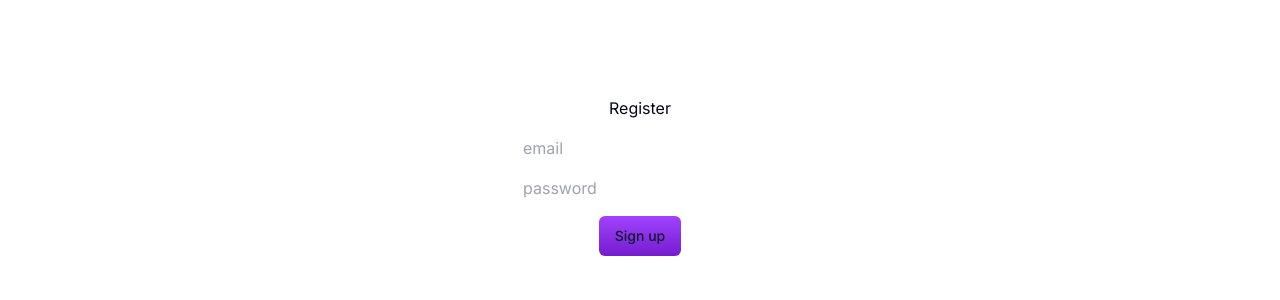
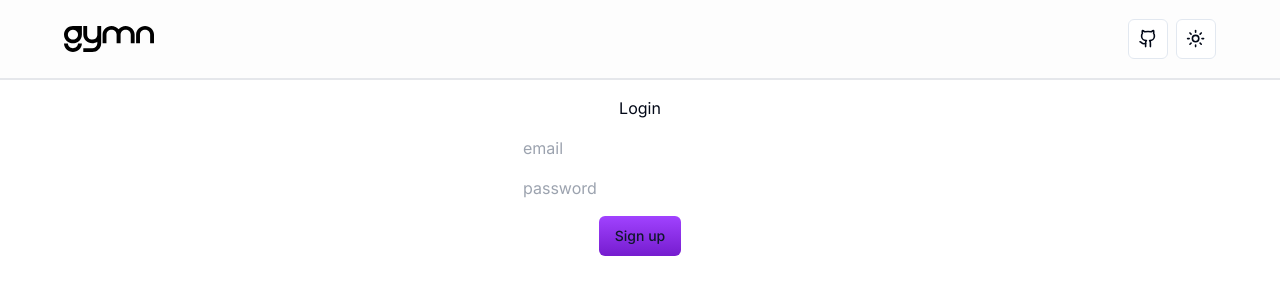
Before and after one commit to risixdzn/gymn, a Next.js app: page /login in a window 1280 px wide. Shown: the top 300 px of the page. Built offline with nearby package versions, Linux system fonts and the light colour scheme; no server answers.

Commit message:
:milky_way: (feature) Navbar design + Route groups

```diff
--- /dev/null
+++ b/app/(guest)/layout.tsx
@@ -0,0 +1,29 @@
+import '../globals.css'
+import { Inter } from 'next/font/google'
+
+import { ThemeProvider } from '@/components/ThemeProvider'
+import Navbar from '@/components/Navbar'
+
+const inter = Inter({ subsets: ['latin'] })
+
+export const metadata = {
+  title: 'Gymn',
+  description: 'Um aplicativo, duas perspectivas',
+}
+
+export default function RootLayout({
+  children,
+}: {
+  children: React.ReactNode
+}) {
+  return (
+    <html lang="en">
+      <body className={inter.className}>
+        <ThemeProvider attribute='class' defaultTheme='system' enableSystem>
+          <Navbar/>
+          {children}
+        </ThemeProvider>
+      </body>
+    </html>
+  )
+}
--- a/app/login/page.tsx
+++ b/app/(guest)/login/page.tsx
@@ -15,9 +15,10 @@
         })
         console.log(data)
     }
+
     return(
         <main className="flex min-h-screen flex-col items-center p-24 gap-4">
-            <h1>Register</h1>
+            <h1>Login</h1>
             <input type='email' placeholder="email" onChange={(e)=> setFormEmail(e.target.value)}></input>
             <input type='password' placeholder="password" onChange={(e)=> setFormPassword(e.target.value)}></input>
             <Button onClick={signUp} variant={"highlight"}>Sign up</Button>
--- a/app/page.tsx
+++ b/app/(guest)/page.tsx
@@ -1,5 +1,4 @@
 import Image from 'next/image'
-
 import { ModeToggle } from '@/components/ModeToggle'
 
 export default function Home() {
--- a/app/layout.tsx
+++ b/app/(logged-in)/layout.tsx
@@ -1,4 +1,4 @@
-import './globals.css'
+import '../globals.css'
 import { Inter } from 'next/font/google'
 
 import { ThemeProvider } from '@/components/ThemeProvider'
@@ -6,8 +6,8 @@
 const inter = Inter({ subsets: ['latin'] })
 
 export const metadata = {
-  title: 'Create Next App',
-  description: 'Generated by create next app',
+  title: 'Gymn - Dashboard',
+  description: 'Um aplicativo, duas perspectivas',
 }
 
 export default function RootLayout({
--- /dev/null
+++ b/components/Navbar.tsx
@@ -0,0 +1,46 @@
+import Image from "next/image"
+import GymnLogo from '../public/gymn_BlackTextLogo.svg'
+import { ModeToggle } from "./ModeToggle"
+import { Button } from "./ui/button"
+import { Github } from "lucide-react"
+import {
+    Tooltip,
+    TooltipContent,
+    TooltipProvider,
+    TooltipTrigger,
+  } from "@/components/ui/tooltip"
+
+export default function Navbar(){
+    return (
+        <header>
+            <div className="
+                fixed z-50 bg-clip-padding backdrop-filter backdrop-blur-sm bg-opacity-20
+                bg-gray-100 border-gray-200
+                dark:bg-zinc-950 dark:border-zinc-900 dark:bg-opacity-20
+                w-full h-20 flex items-center justify-center border-b-2 "
+            >
+                <div className="w-[100%] max-w-6xl h-20 flex items-center justify-between">
+                    <Image src={GymnLogo} alt='' width={90} className="dark:invert"/>
+                    <div className="flex items-center justify-center gap-2">
+                        <TooltipProvider>
+                            <Tooltip>
+                                <TooltipTrigger asChild>
+                                    <a href='https://github.com/risixdzn/gymn' target="_blank">
+                                        <Button variant={"outline"} size={'icon'}>
+                                            <Github className="h-[1.2rem]"/>
+                                        </Button>
+                                    </a>
+                                </TooltipTrigger>
+                                <TooltipContent>
+                                    <p>Github repo!</p>
+                                </TooltipContent>
+                            </Tooltip>
+                        </TooltipProvider>
+
+                        <ModeToggle/>
+                    </div>
+                </div>
+            </div>
+        </header>
+    )
+}
--- /dev/null
+++ b/components/ui/tooltip.tsx
@@ -0,0 +1,30 @@
+"use client"
+
+import * as React from "react"
+import * as TooltipPrimitive from "@radix-ui/react-tooltip"
+
+import { cn } from "@/lib/utils"
+
+const TooltipProvider = TooltipPrimitive.Provider
+
+const Tooltip = TooltipPrimitive.Root
+
+const TooltipTrigger = TooltipPrimitive.Trigger
+
+const TooltipContent = React.forwardRef<
+  React.ElementRef<typeof TooltipPrimitive.Content>,
+  React.ComponentPropsWithoutRef<typeof TooltipPrimitive.Content>
+>(({ className, sideOffset = 4, ...props }, ref) => (
+  <TooltipPrimitive.Content
+    ref={ref}
+    sideOffset={sideOffset}
+    className={cn(
+      "z-50 overflow-hidden rounded-md border bg-popover px-3 py-1.5 text-sm text-popover-foreground shadow-md animate-in fade-in-0 zoom-in-95 data-[state=closed]:animate-out data-[state=closed]:fade-out-0 data-[state=closed]:zoom-out-95 data-[side=bottom]:slide-in-from-top-2 data-[side=left]:slide-in-from-right-2 data-[side=right]:slide-in-from-left-2 data-[side=top]:slide-in-from-bottom-2",
+      className
+    )}
+    {...props}
+  />
+))
+TooltipContent.displayName = TooltipPrimitive.Content.displayName
+
+export { Tooltip, TooltipTrigger, TooltipContent, TooltipProvider }
--- a/package.json
+++ b/package.json
@@ -11,6 +11,7 @@
   "dependencies": {
     "@radix-ui/react-dropdown-menu": "^2.0.5",
     "@radix-ui/react-slot": "^1.0.2",
+    "@radix-ui/react-tooltip": "^1.0.6",
     "@supabase/auth-helpers-nextjs": "^0.7.2",
     "@supabase/supabase-js": "^2.26.0",
     "@types/node": "20.3.1",
```
Also changed, not shown: 1 other file (tests, documents, lock files or other folders).
